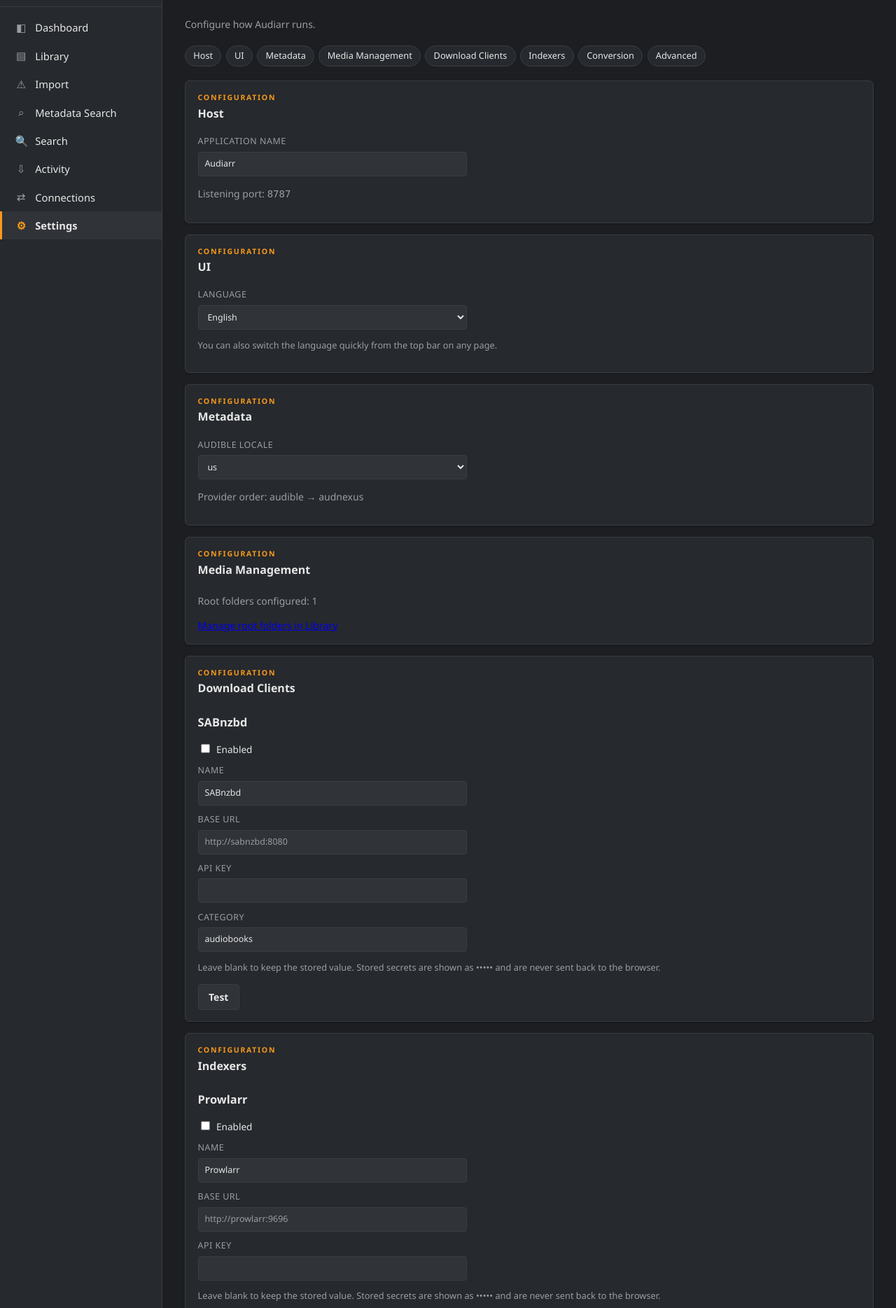
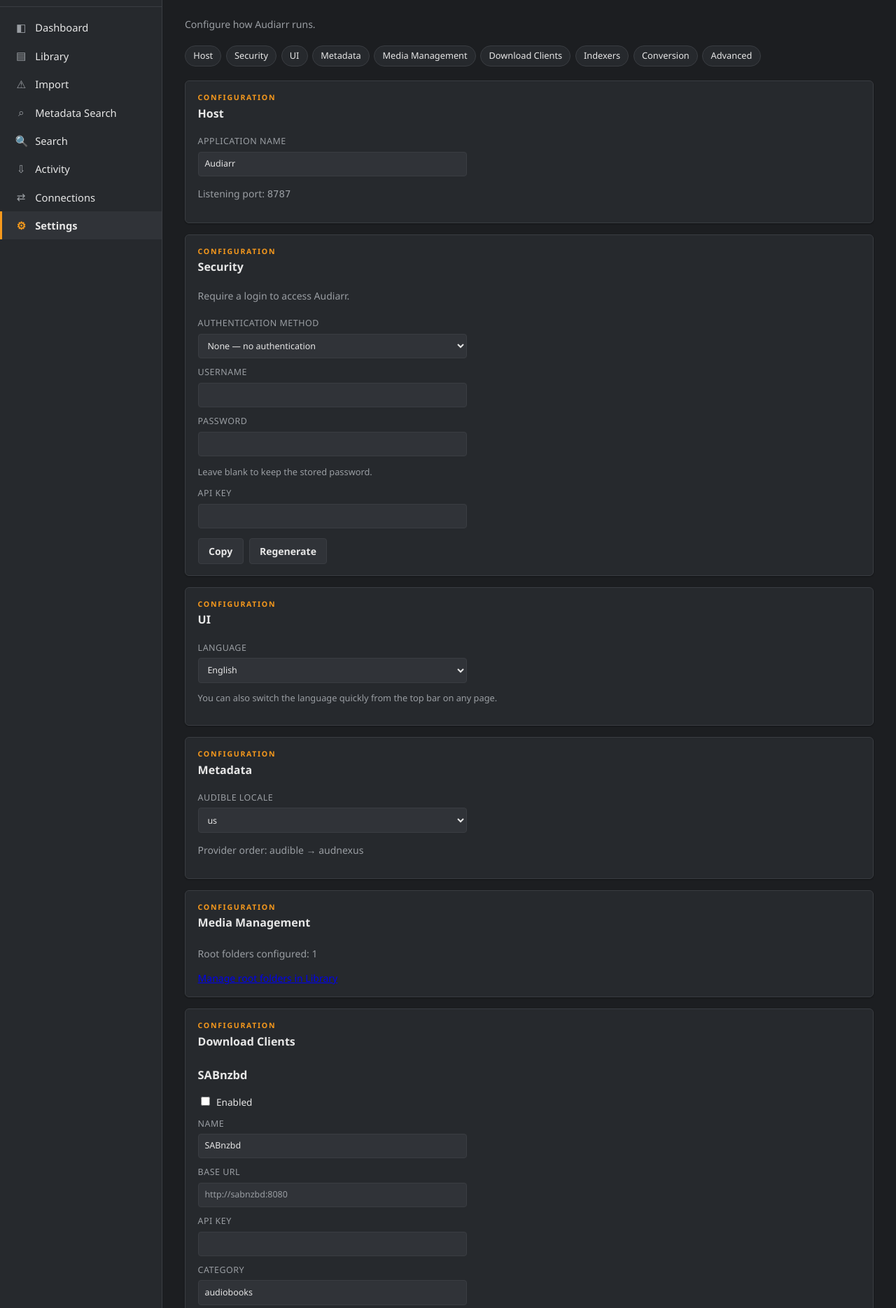
Before and after one commit to mildman1848/audiarr, a FastAPI app: page /settings in a window 1280 px wide. Shown: the part 76-1945 px from the top of the page at 70% size. Run offline with FastAPI, Linux system fonts and the light colour scheme; parts of the project's set-up code (start-up, migrations or seed data) failed here and were passed over.

Commit message:
feat(ui): settings security tab for auth and api key

```diff
--- a/app/web/static/js/settings.js
+++ b/app/web/static/js/settings.js
@@ -2,9 +2,12 @@
 // document. Save flow is GET the full document, merge the edited fields, then
 // PUT the whole document back (the settings API replaces, it does not patch).
 //
-// Secrets (webhook / SABnzbd / Prowlarr API keys) are never rendered back into
-// the page: a stored key only shows as a masked placeholder, and an empty
-// submit keeps the current value.
+// Secrets (webhook / SABnzbd / Prowlarr API keys, the auth password) are
+// never rendered back into the page: a stored value only shows as a masked
+// placeholder (or, for the password, stays blank), and an empty submit
+// keeps the current value. The auth API key is the one exception: the
+// settings API only excludes password_hash, so GET returns it in plain
+// text and it is shown read-only for copying.
 
 const T = window.AUDIARR_I18N || {};
 const MASK = "•••••";
@@ -76,6 +79,9 @@ function mergeProwlarr(doc) {
 
 function populate(s) {
   document.getElementById("host-port").textContent = s.host.port ?? "—";
+  document.getElementById("security-method").value = s.auth.method || "none";
+  document.getElementById("security-username").value = s.auth.username || "";
+  document.getElementById("security-api-key").value = s.auth.api_key || "";
   document.getElementById("ui-language").value = s.ui.language || "en";
   document.getElementById("metadata-locale").value = s.metadata.audible_locale || "us";
   document.getElementById("provider-order").textContent =
@@ -120,6 +126,12 @@ async function saveSettings(event) {
   msg.textContent = T.settings_saving;
   try {
     const doc = await getSettings();
+    // doc.auth.api_key is already present from the GET above; pass it
+    // through unchanged unless regenerateApiKey() rewrote it in place.
+    doc.auth.method = document.getElementById("security-method").value;
+    doc.auth.username = document.getElementById("security-username").value.trim();
+    const password = document.getElementById("security-password").value;
+    doc.auth.password = password || ""; // empty means keep the stored password
     doc.ui.language = document.getElementById("ui-language").value;
     doc.metadata.audible_locale = document.getElementById("metadata-locale").value;
     doc.conversion.backend = document.getElementById("conversion-backend").value;
@@ -155,6 +167,7 @@ async function saveSettings(event) {
       "conversion-webhook-key",
       "sab-api-key",
       "prowlarr-api-key",
+      "security-password",
     ]) {
       document.getElementById(id).value = "";
     }
@@ -193,6 +206,39 @@ async function testConnection(endpoint, urlId, keyId, msgId) {
   }
 }
 
+// Copy the current API key to the clipboard.
+async function copyApiKey() {
+  const key = document.getElementById("security-api-key").value;
+  try {
+    await navigator.clipboard.writeText(key);
+    if (window.AudiarrToast) window.AudiarrToast.success(T.settings_security_api_key_copy_success);
+  } catch (err) {
+    if (window.AudiarrToast)
+      window.AudiarrToast.error(`${T.settings_save_error} (${err.message})`);
+  }
+}
+
+// Generate a fresh API key (invalidates sessions + API clients), persist it
+// immediately via the normal GET/merge/PUT save path. There is no dedicated
+// regenerate endpoint; the settings PUT path persists api_key fine.
+async function regenerateApiKey() {
+  if (!window.confirm(T.settings_security_api_key_regenerate_confirm)) return;
+  const msg = document.getElementById("settings-msg");
+  try {
+    const doc = await getSettings();
+    const newKey = crypto.randomUUID().replace(/-/g, "");
+    doc.auth.api_key = newKey;
+    await putSettings(doc);
+    document.getElementById("security-api-key").value = newKey;
+    if (window.AudiarrToast)
+      window.AudiarrToast.success(T.settings_security_api_key_regenerated);
+  } catch (err) {
+    const text = `${T.settings_save_error} (${err.message})`;
+    msg.textContent = text;
+    if (window.AudiarrToast) window.AudiarrToast.error(text);
+  }
+}
+
 document.addEventListener("DOMContentLoaded", () => {
   loadSettings();
   document.getElementById("settings-form").addEventListener("submit", saveSettings);
@@ -212,4 +258,10 @@ document.addEventListener("DOMContentLoaded", () => {
       "prowlarr-msg"
     )
   );
+  document
+    .getElementById("security-api-key-copy-btn")
+    .addEventListener("click", copyApiKey);
+  document
+    .getElementById("security-api-key-regen-btn")
+    .addEventListener("click", regenerateApiKey);
 });
--- a/app/web/templates/settings.html
+++ b/app/web/templates/settings.html
@@ -13,6 +13,7 @@
 
   <nav class="section-tabs">
     <a href="#host">{{ t.settings_section_host }}</a>
+    <a href="#security">{{ t.settings_section_security }}</a>
     <a href="#ui">{{ t.settings_section_ui }}</a>
     <a href="#metadata">{{ t.settings_section_metadata }}</a>
     <a href="#media">{{ t.settings_section_media }}</a>
@@ -32,6 +33,34 @@
         <input type="text" value="{{ t.app_name }}" readonly>
       </label>
       <p class="muted">{{ t.settings_host_port_info }}: <code id="host-port">—</code></p>
+    </section>
+
+    <section id="security" class="card settings-form">
+      <div class="section-head">
+        <span class="eyebrow">{{ t.settings_eyebrow }}</span>
+        <h2>{{ t.settings_section_security }}</h2>
+      </div>
+      <p class="section-hint">{{ t.settings_security_subtitle }}</p>
+      <label>{{ t.settings_security_method_label }}
+        <select id="security-method">
+          <option value="none">{{ t.settings_security_method_none }}</option>
+          <option value="forms">{{ t.settings_security_method_forms }}</option>
+        </select>
+      </label>
+      <label>{{ t.settings_security_username_label }}
+        <input type="text" id="security-username" autocomplete="off">
+      </label>
+      <label>{{ t.settings_security_password_label }}
+        <input type="password" id="security-password" autocomplete="new-password">
+      </label>
+      <p class="muted small">{{ t.settings_security_password_hint }}</p>
+      <label>{{ t.settings_security_api_key_label }}
+        <input type="text" id="security-api-key" readonly>
+      </label>
+      <div class="button-row">
+        <button type="button" id="security-api-key-copy-btn" class="btn btn-secondary">{{ t.settings_security_api_key_copy }}</button>
+        <button type="button" id="security-api-key-regen-btn" class="btn btn-secondary">{{ t.settings_security_api_key_regenerate }}</button>
+      </div>
     </section>
 
     <section id="ui" class="card settings-form">
```
Also changed, not shown: app/web/i18n/de.json (+14 -0 lines), app/web/i18n/en.json (+14 -0 lines), tests/test_web_pages.py (+24 -0 lines).
